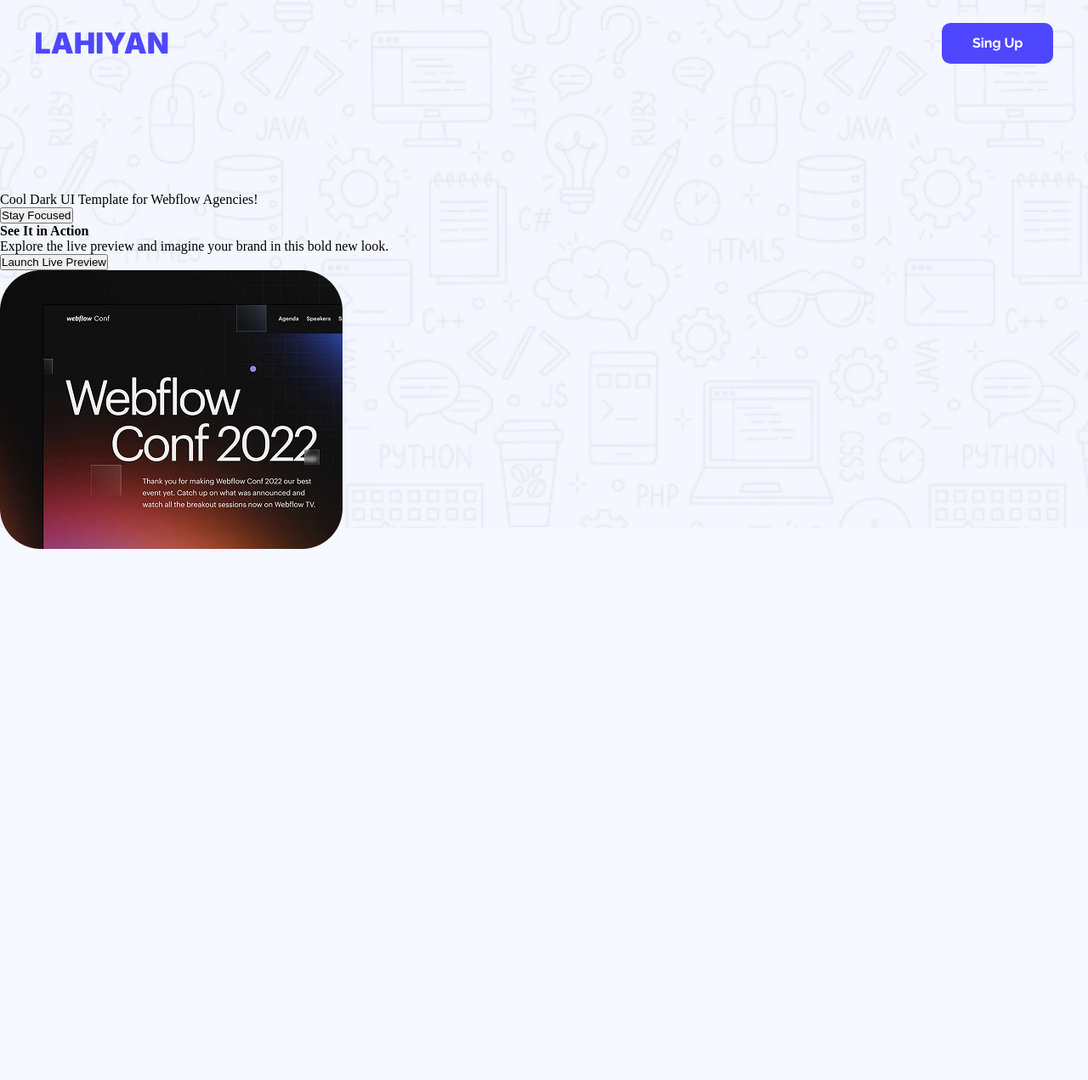
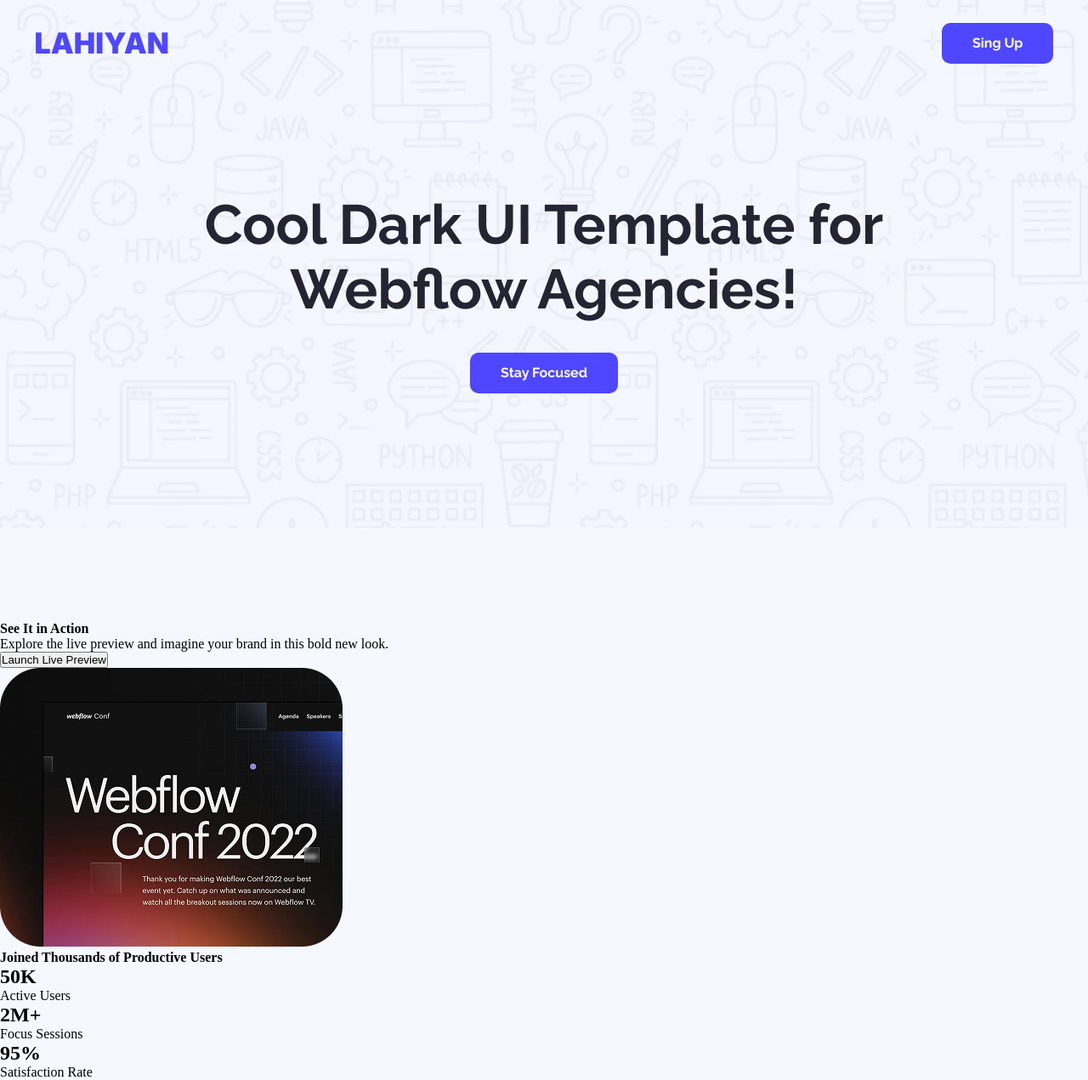
Before and after one commit to devlahiyan/devlahiyan1, a plain HTML site: page index.html in a window 1280 px wide. Shown: the whole page at 85% size. Before the commit the page ends 800 px from the top, so only its background shows below. Drawn offline with Linux system fonts and the light colour scheme.

Commit message:
counter section done

```diff
--- a/css/style.css
+++ b/css/style.css
@@ -52,3 +52,54 @@ body{
     transition: 0.5s;
 
 }
+.navbar button:hover{
+    background-color: rgb(38, 37, 53);
+    color: #ffffff;
+    transition: 0.5s;
+}
+
+
+/* Banner Css */
+
+.banner{
+    margin-bottom: 268px;
+}
+.banner .banner-header{
+    align-items: center;
+    justify-content: center;
+    display: flex;
+}
+.banner .banner-header p{
+    width: 811px;
+    color: #252432;
+    text-align: center;
+    font-family: 'Raleway';
+    font-size: 65px;
+    font-style: normal;
+    font-weight: 700;
+    line-height: normal;
+    margin-bottom: 37px;
+}
+.banner .banner-btn{
+    display: flex;
+    justify-content: center;
+    align-items: center;
+}
+.banner .banner-btn button{
+    border: 1px;
+    padding: 12px 36px;
+    border-radius: 10px;
+    background: #4E47FF;
+    color: #FFF;
+    text-align: center;
+    font-family: 'Raleway';
+    font-size: 16px;
+    font-style: normal;
+    font-weight: 700;
+    line-height: 150%; /* 24px */
+    transition: .5s;
+}
+.banner .banner-btn button:hover{
+    background-color: #252432;
+    transition: .5s;
+}
--- a/index.html
+++ b/index.html
@@ -61,6 +61,36 @@
     </div>
 </div>
     <!-- About Section End -->
+     <!-- Counter Section Start -->
+    <div class="counter">
+        <div class="counter-main">
+            <div class="counter-text">
+                <h4 class="counter-header">Joined Thousands of Productive Users</h4>
+            </div>
+            <div class="counter-box">
+                <div class="card-1">
+                    <h2 class="card-num">
+                        50K
+                    </h2>
+                    <p class="card-text">Active Users</p>
+                </div>
+                <div class="card-2">
+                    <h2 class="card-num">
+                        2M+
+                    </h2>
+                    <p class="card-text">Focus Sessions</p>
+                </div>
+                <div class="card-3">
+                    <h2 class="card-num">
+                        95%
+                    </h2>
+                    <p class="card-text">Satisfaction Rate</p>
+                </div>
 
+            </div>
+        </div>
+
+    </div>
+    <!-- Counter Section End -->
 </body>
 </html>
```
